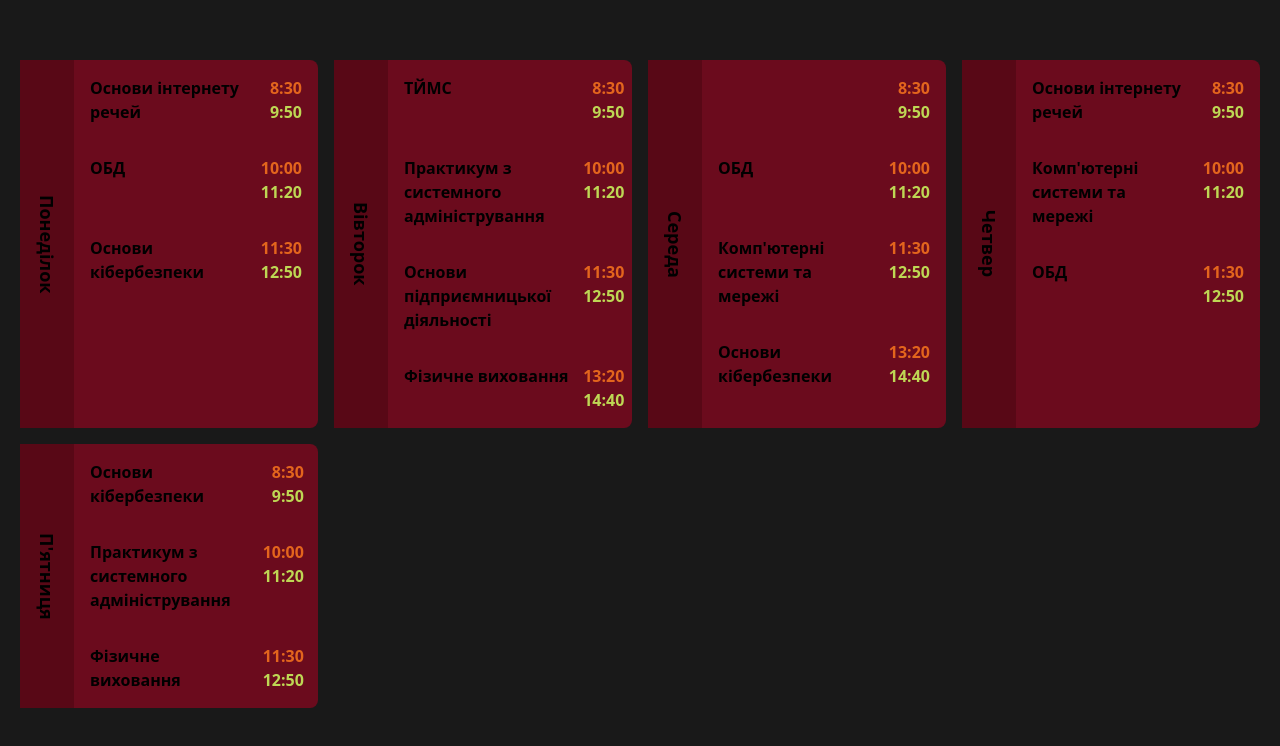
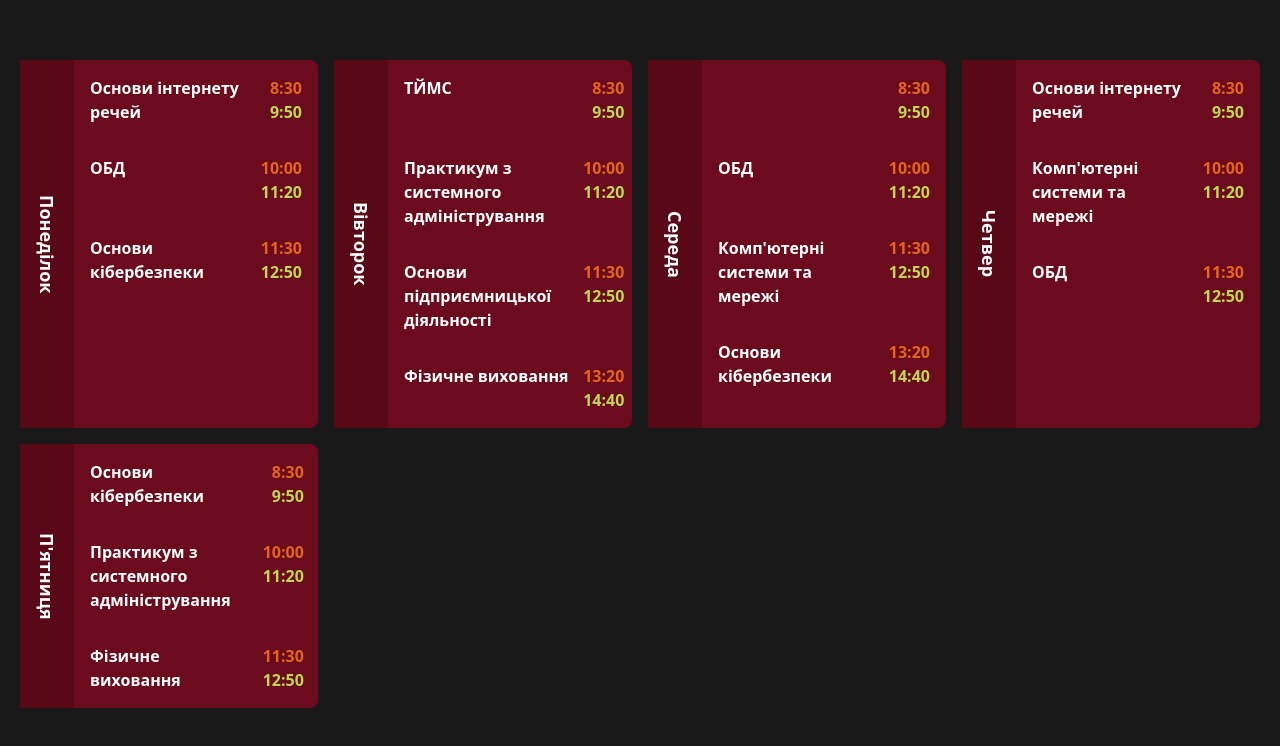
Before and after one commit to progzone122/fkrkm-journal, a SvelteKit app: page / in a window 1280 px wide. Shown: the top 746 px of the page. Built offline with nearby package versions, Linux system fonts and the light colour scheme.

Commit message:
hotfix. colors change white theme

```diff
--- a/src/app.html
+++ b/src/app.html
@@ -6,7 +6,7 @@
 		<meta name="viewport" content="width=device-width, initial-scale=1" />
 		%sveltekit.head%
 	</head>
-	<body data-sveltekit-preload-data="hover" class="bg-white dark:bg-bg-dark-900">
+	<body data-sveltekit-preload-data="hover" class="bg-bg-dark-900 dark:bg-bg-dark-900">
 		<div style="display: contents">%sveltekit.body%</div>
 	</body>
 </html>
--- a/src/routes/journalItemComponent.svelte
+++ b/src/routes/journalItemComponent.svelte
@@ -34,7 +34,7 @@
     }
 </script>
 
-<div class="w-full h-full bg-primary-600 flex font-bold rounded-lg">
+<div class="w-full h-full bg-primary-600 text-white flex font-bold rounded-lg">
     <div class="w-auto h-full bg-primary-800 flex items-center py-4">
         <p class="w-[3em] writing-mode-vertical text-lg text-center flex items-center">{day}</p>
     </div>
```
